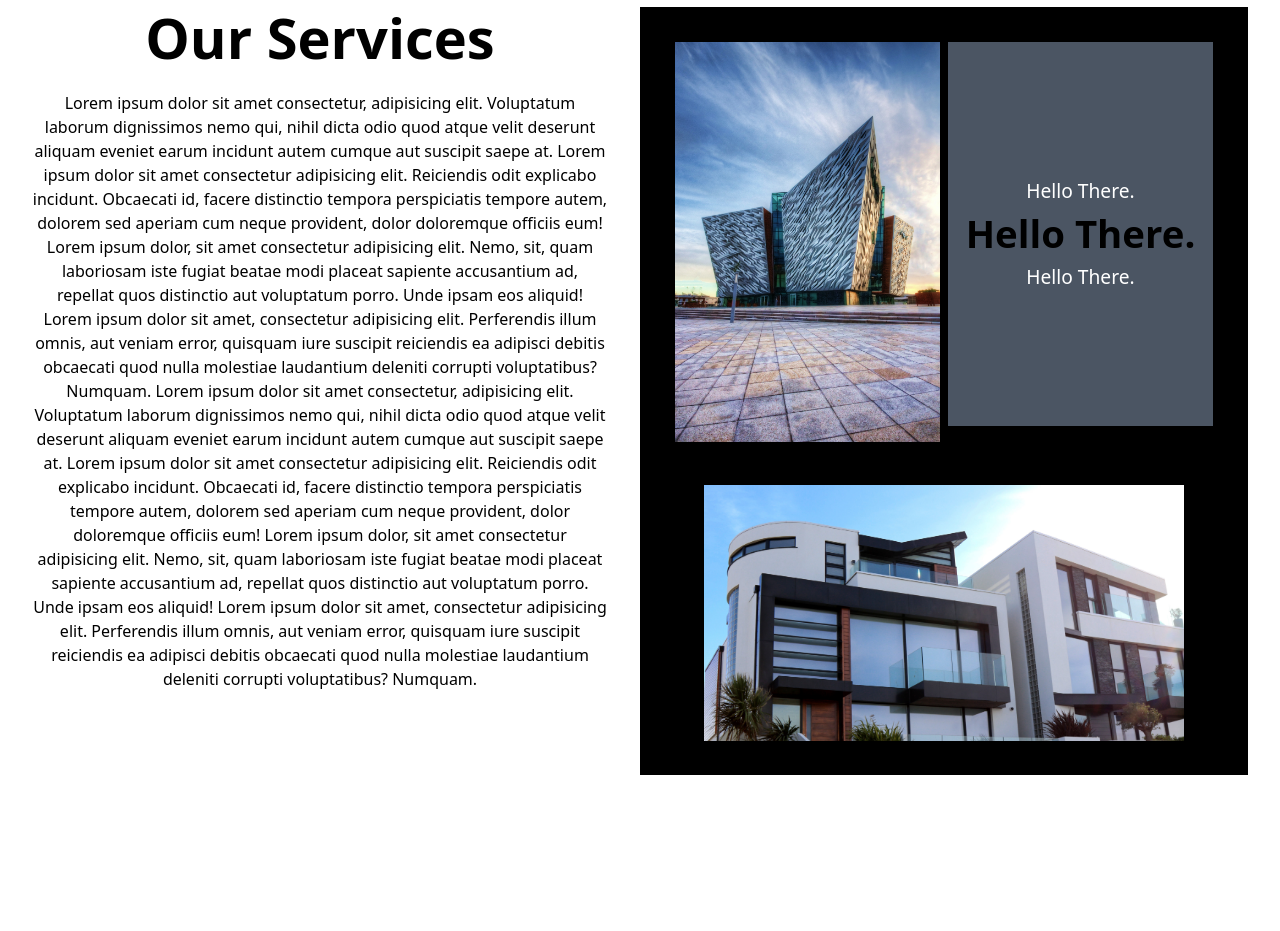
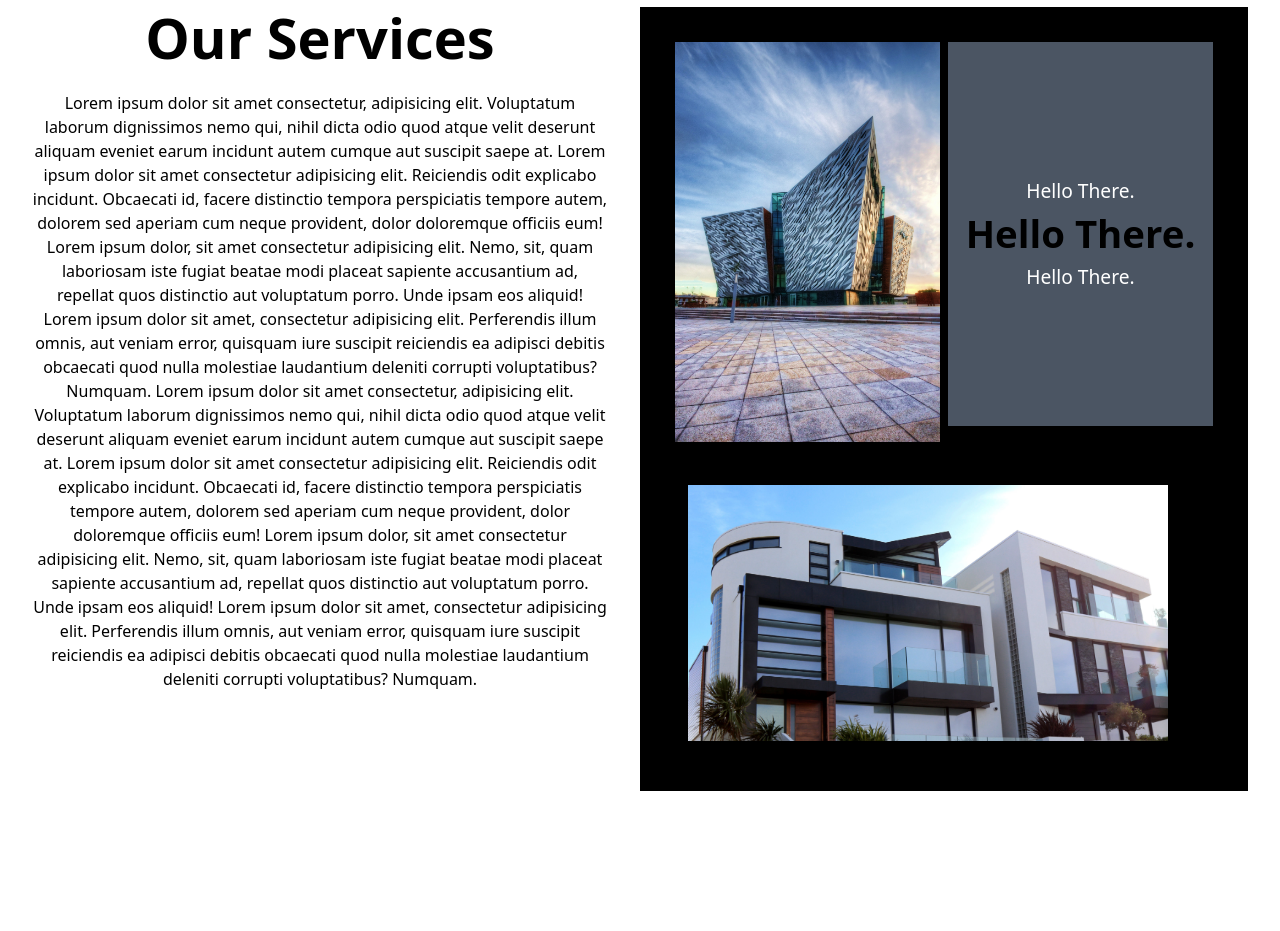
Before and after one commit to jakemerlin1133/architect2, a PHP site: page / in a window 1280 px wide. Shown: the part 669-1600 px from the top of the page. Run offline with PHP 8.4, Linux system fonts and the light colour scheme; some libraries are stand-ins or nearby versions.

Commit message:
code changed

```diff
--- a/index.php
+++ b/index.php
@@ -123,7 +123,7 @@
             </div>
         </div>
 
-        <div class="mx-auto mt-[2%] bg-black w-full max-[375px]:h-[31rem] .... max-[425px]:h-[35rem] .... min-[426px]:h-[48rem]">
+        <div class="mx-auto mt-[2%] bg-black w-full max-[375px]:h-[31rem] .... max-[425px]:h-[35rem] .... min-[426px]:h-[49rem]">
             <div class="grid gap-2 grid-cols-2 m-[35px]">
                 <div class="relative">
                     <img class="absolute inset-0 .... max-[375px]:h-[13rem] max-[425px]:w-[22rem] .... max-[425px]:h-[17rem] max-[425px]:w-[22rem] .... min-[426px]:h-[25rem] min-[426px]:w-[22rem] object-cover transform transition-all duration-300 min-[1024px]:hover:scale-110 min-[1024px]:hover:h-[26rem] hover:w-[23rem]" src="Architect_files/images/hylands.jpg">
@@ -137,7 +137,7 @@
             </div>
 
 
-                <div class="mx-auto text-center px-[2rem]">
+                <div class="mx-auto text-center pr-[2rem]">
                     <div class="pt-[3vh]">
                         <img class="inline-block .... max-[425px]:h-[11rem] .... min-[426px]:h-[16rem] min-[426px]:w-[30rem] object-cover transform transition-all duration-300 min-[1024px]:hover:scale-110 min-[1024px]:hover:h-[17rem] hover:w-[31rem]" src="Architect_files/images/best.jpg">
                     </div>
```
